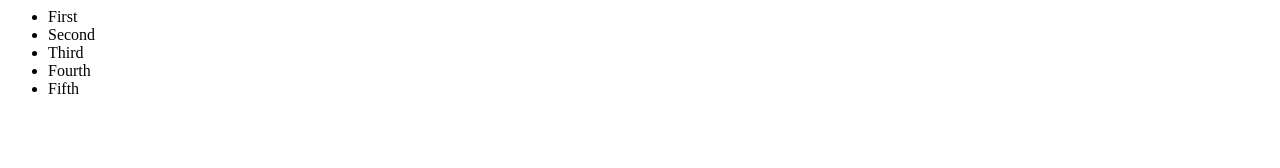
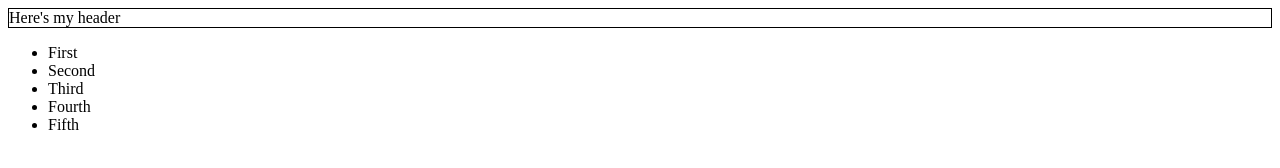
Before and after one commit to RyanKadri/practicum-class-example, a plain HTML site: page src/index.html in a window 1280 px wide. Drawn offline with Linux system fonts and the light colour scheme.

Commit message:
Started up header

```diff
--- a/src/index.html
+++ b/src/index.html
@@ -1,5 +1,6 @@
 <html>
     <body>
+        <header style="border: solid 1px black;">Here's my header</header>
         <ul>
             <li>First</li>
             <li>Second</li>
```
